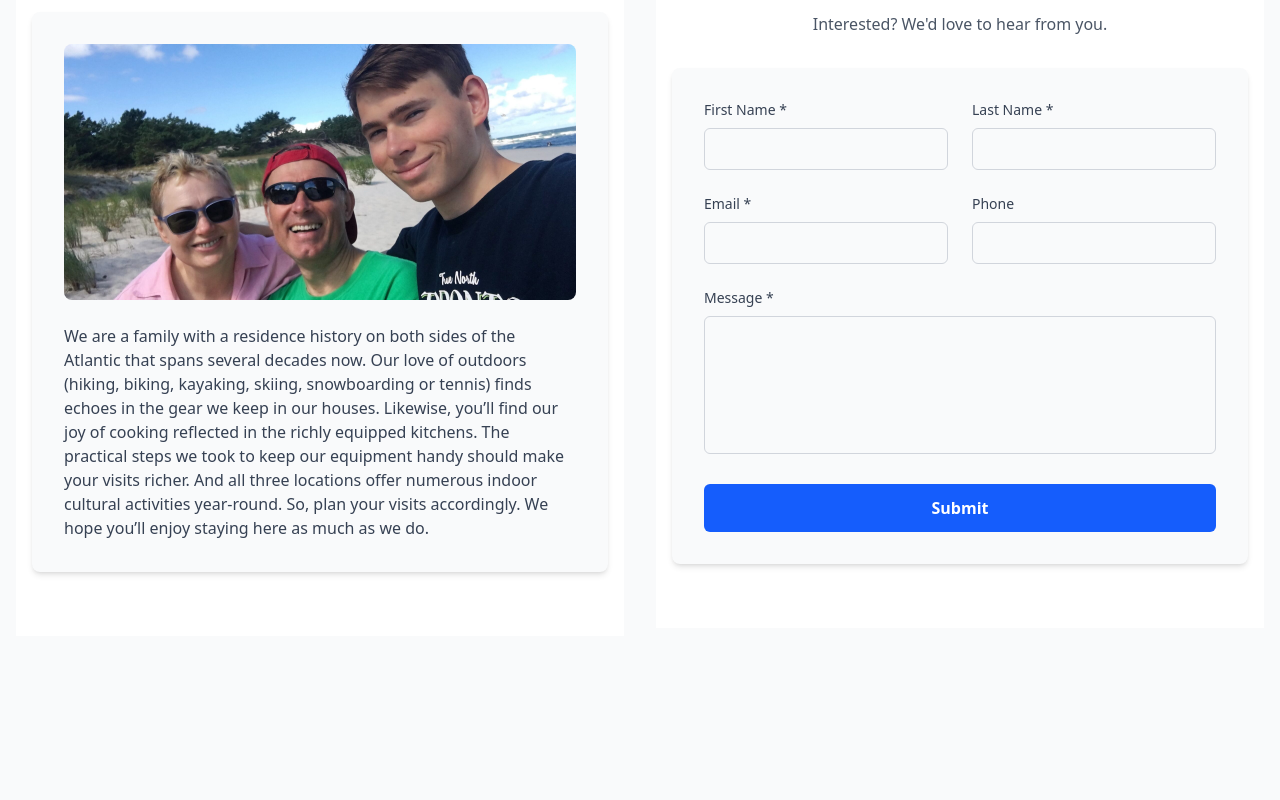
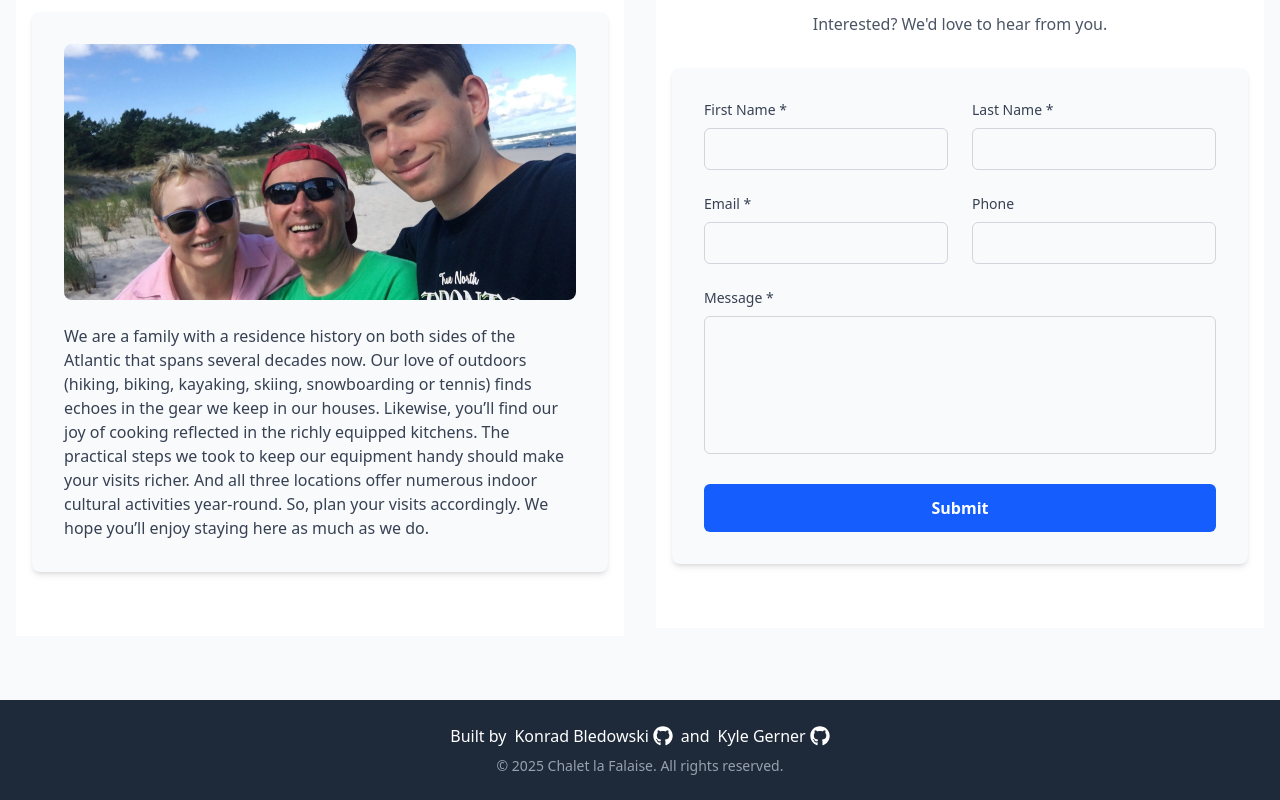
Before and after one commit to k-gerner/bledowski-website, a Next.js app: page / in a window 1280 px wide. Shown: the part 4359-5159 px from the top of the page. Before the commit the page ends 5059 px from the top, so only its background shows below. Built offline with nearby package versions, Linux system fonts and the light colour scheme.

Commit message:
add footer w/ github links

```diff
--- a/app/page.tsx
+++ b/app/page.tsx
@@ -12,6 +12,7 @@ import ContactForm from '../components/ContactForm'
 import AboutOwners from '../components/AboutOwners'
 import ClassificationCertification from '../components/ClassificationCertification'
 import LocationMap from '../components/LocationMap'
+import Footer from '../components/Footer'
 
 export default function Page() {
   // Placeholder images - replace with your actual images
@@ -91,6 +92,8 @@ export default function Page() {
           <ContactForm />
         </section>
       </main>
+
+      <Footer />
     </div>
   )
 }
--- /dev/null
+++ b/components/Footer.tsx
@@ -0,0 +1,41 @@
+import { FaGithub } from "react-icons/fa";
+
+export default function Footer() {
+    return (
+        <footer className="bg-gray-800 text-white py-6 mt-12">
+            <div className="container mx-auto px-4 text-center">
+                <div className="flex items-center justify-center gap-2 mb-2 flex-wrap">
+                    <span>Built by</span>
+                    <div className="inline-flex items-center gap-1">
+                        <span>Konrad Bledowski</span>
+                        <a
+                            href="https://github.com/kbledows"
+                            target="_blank"
+                            rel="noopener noreferrer"
+                            className="inline-flex items-center hover:text-blue-400 transition-colors"
+                            aria-label="Konrad Bledowski's GitHub Profile"
+                        >
+                            <FaGithub size={20} />
+                        </a>
+                    </div>
+                    <span>and</span>
+                    <div className="inline-flex items-center gap-1">
+                        <span>Kyle Gerner</span>
+                        <a
+                            href="https://github.com/k-gerner"
+                            target="_blank"
+                            rel="noopener noreferrer"
+                            className="inline-flex items-center hover:text-blue-400 transition-colors"
+                            aria-label="Kyle Gerner's GitHub Profile"
+                        >
+                            <FaGithub size={20} />
+                        </a>
+                    </div>
+                </div>
+                <p className="text-gray-400 text-sm">
+                    © {new Date().getFullYear()} Chalet la Falaise. All rights reserved.
+                </p>
+            </div>
+        </footer>
+    );
+}
```
